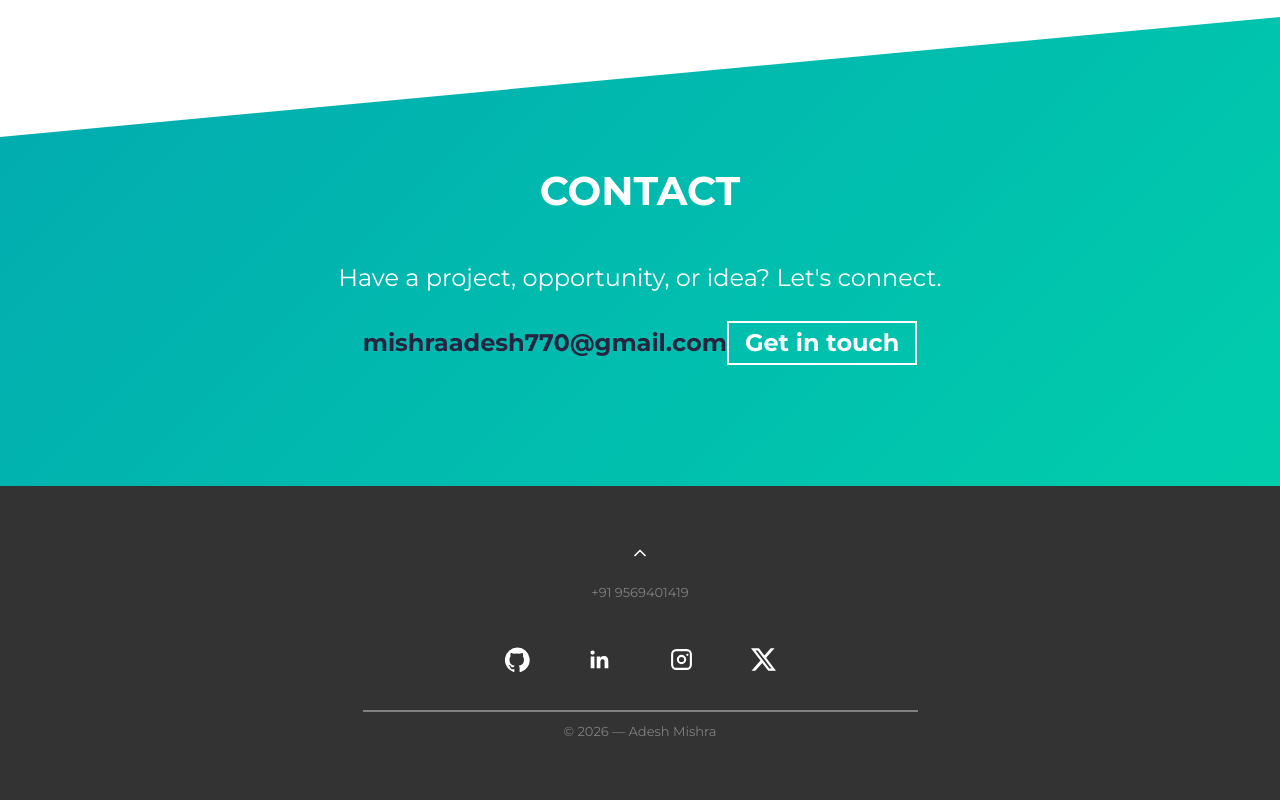
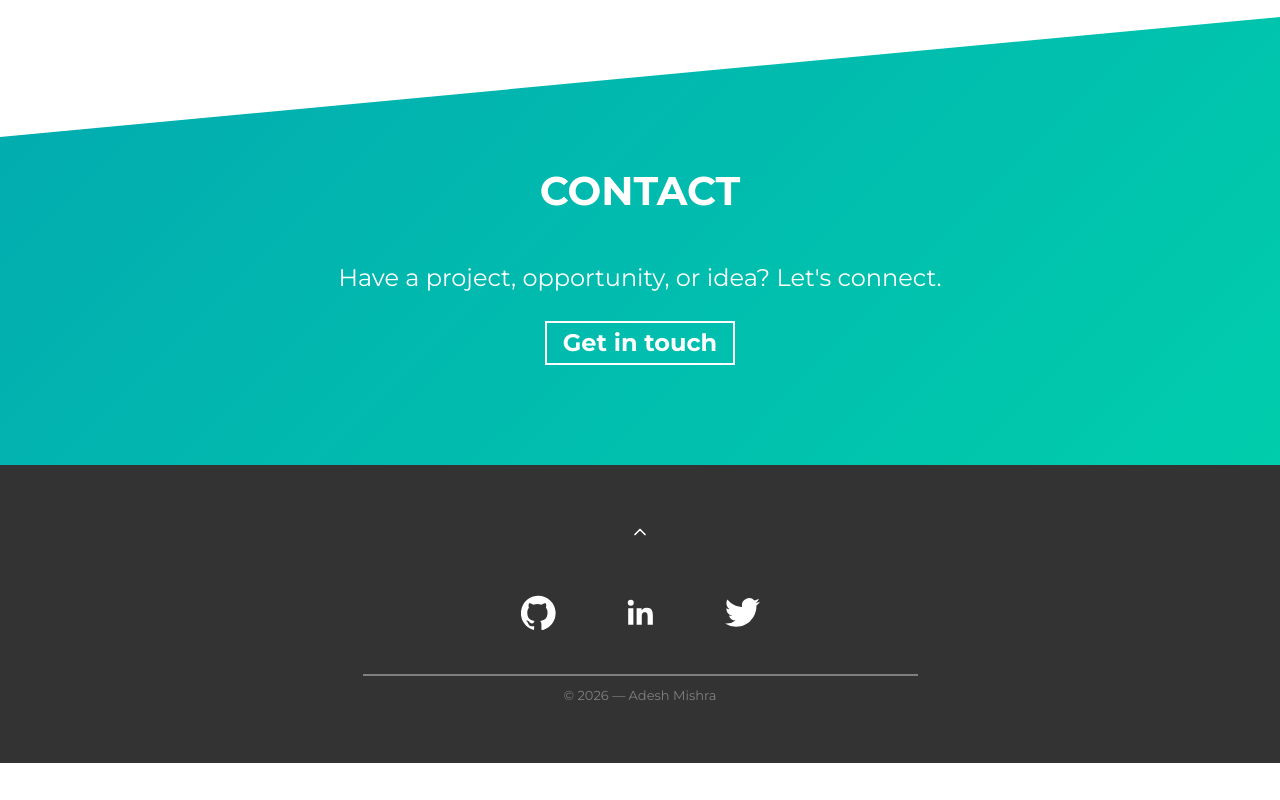
Before and after one commit to adeshmishir/Portfolio, a React (Vite) app: page / in a window 1280 px wide. Shown: the part 4460-5260 px from the top of the page. After the commit the page ends 5223 px from the top, so only its background shows below. Built offline with nearby package versions, Linux system fonts and the light colour scheme.

Commit message:
update achievements text to 1500+, use twitter bird icon

```diff
--- a/src/components/site/Contact.tsx
+++ b/src/components/site/Contact.tsx
@@ -14,9 +14,6 @@
             <p className="contact-wrapper__text">
               Have a project, opportunity, or idea? Let's connect.
             </p>
-            <a className="contact-wrapper__email" href={`mailto:${profile.email}`}>
-              {profile.email}
-            </a>
             <a
               rel="noreferrer"
               target="_blank"
--- a/src/components/site/Footer.tsx
+++ b/src/components/site/Footer.tsx
@@ -1,11 +1,10 @@
 import { ChevronUp } from "lucide-react"
 import { profile } from "@/lib/data"
-import { GithubIcon, InstagramIcon, LinkedinIcon, TwitterIcon } from "./icons"
+import { GithubIcon, LinkedinIcon, TwitterIcon } from "./icons"
 
 const socials = [
   { label: "GitHub", href: profile.links.github, Icon: GithubIcon },
   { label: "LinkedIn", href: profile.links.linkedin, Icon: LinkedinIcon },
-  { label: "Instagram", href: profile.links.instagram, Icon: InstagramIcon },
   { label: "Twitter", href: profile.links.twitter, Icon: TwitterIcon },
 ]
 
@@ -17,12 +16,6 @@
           <ChevronUp className="size-8" aria-hidden />
         </a>
 
-        <div className="footer-contact">
-          <a href={`tel:${profile.phone}`} rel="noreferrer">
-            {profile.phone}
-          </a>
-        </div>
-
         <div className="social-links">
           {socials.map(({ label, href, Icon }) => (
             <a
@@ -32,7 +25,7 @@
               target="_blank"
               aria-label={label}
             >
-              <Icon className="size-10" />
+              <Icon className="size-14" />
             </a>
           ))}
         </div>
--- a/src/components/site/icons.tsx
+++ b/src/components/site/icons.tsx
@@ -18,18 +18,10 @@
   )
 }
 
-export function InstagramIcon(props: IconProps) {
-  return (
-    <svg viewBox="0 0 24 24" fill="currentColor" aria-hidden {...props}>
-      <path d="M7 2h10a5 5 0 0 1 5 5v10a5 5 0 0 1-5 5H7a5 5 0 0 1-5-5V7a5 5 0 0 1 5-5Zm0 2a3 3 0 0 0-3 3v10a3 3 0 0 0 3 3h10a3 3 0 0 0 3-3V7a3 3 0 0 0-3-3H7Zm5 3.5A4.5 4.5 0 1 1 7.5 12 4.5 4.5 0 0 1 12 7.5Zm0 2A2.5 2.5 0 1 0 14.5 12 2.5 2.5 0 0 0 12 9.5Zm5.6-3.1a1.1 1.1 0 1 1-1.1 1.1 1.1 1.1 0 0 1 1.1-1.1Z" />
-    </svg>
-  )
-}
-
 export function TwitterIcon(props: IconProps) {
   return (
     <svg viewBox="0 0 24 24" fill="currentColor" aria-hidden {...props}>
-      <path d="M18.9 1.15h3.68l-8.04 9.19L24 22.85h-7.41l-5.8-7.58-6.64 7.58H.47l8.6-9.83L0 1.15h7.6l5.24 6.93 6.06-6.93Zm-1.3 19.5h2.04L6.5 3.24H4.32l13.28 17.41Z" />
+      <path d="M23.953 4.57a10 10 0 0 1-2.825.775 4.958 4.958 0 0 0 2.163-2.723c-.951.555-2.005.959-3.127 1.184a4.92 4.92 0 0 0-8.384 4.482C7.69 8.095 4.067 6.13 1.64 3.162a4.822 4.822 0 0 0-.666 2.475c0 1.71.87 3.213 2.188 4.096a4.904 4.904 0 0 1-2.228-.616v.06a4.923 4.923 0 0 0 3.946 4.827 4.996 4.996 0 0 1-2.212.085 4.936 4.936 0 0 0 4.604 3.417 9.867 9.867 0 0 1-6.102 2.105c-.39 0-.779-.023-1.17-.067a13.995 13.995 0 0 0 7.557 2.209c9.053 0 13.998-7.496 13.998-13.985 0-.21 0-.42-.015-.63A9.935 9.935 0 0 0 24 4.59Z" />
     </svg>
   )
 }
--- a/src/index.css
+++ b/src/index.css
@@ -883,18 +883,6 @@
   margin-bottom: 2.5rem;
 }
 
-#contact .contact-wrapper__email {
-  display: inline-block;
-  margin-bottom: 2.5rem;
-  font-weight: 700;
-  color: var(--color-dark-blue);
-  transition: all 0.3s;
-}
-
-#contact .contact-wrapper__email:hover {
-  color: var(--color-white);
-}
-
 #contact .contact-wrapper__text,
 #contact .contact-wrapper a {
   font-size: 2.4rem;
@@ -940,25 +928,6 @@
   border-top: 2px solid grey;
 }
 
-.footer-contact {
-  display: flex;
-  flex-direction: row;
-  justify-content: center;
-  flex-wrap: wrap;
-  gap: 1rem 2.4rem;
-  margin: 0 0 1.6rem;
-}
-
-.footer-contact a {
-  color: #808080;
-  font-size: 1.3rem;
-  transition: all 0.3s;
-}
-
-.footer-contact a:hover {
-  color: var(--color-primary);
-}
-
 .social-links {
   display: flex;
   flex-direction: row;
@@ -973,8 +942,8 @@
   align-items: center;
   color: var(--color-white);
   font-size: 3rem;
-  width: 5rem;
-  height: 5rem;
+  width: 7rem;
+  height: 7rem;
   margin: var(--default-font-size);
   transition: all 0.2s ease-in;
 }
--- a/src/lib/data.ts
+++ b/src/lib/data.ts
@@ -133,6 +133,6 @@
   {
     title: "Competitive Programming Team Lead",
     description:
-      "Led the CP team at Codame, IIIT Bhopal — 1200+ DSA problems solved across platforms.",
+      "Led the CP team at Codame, IIIT Bhopal — 1500+ DSA problems solved across platforms.",
   },
 ]
```
